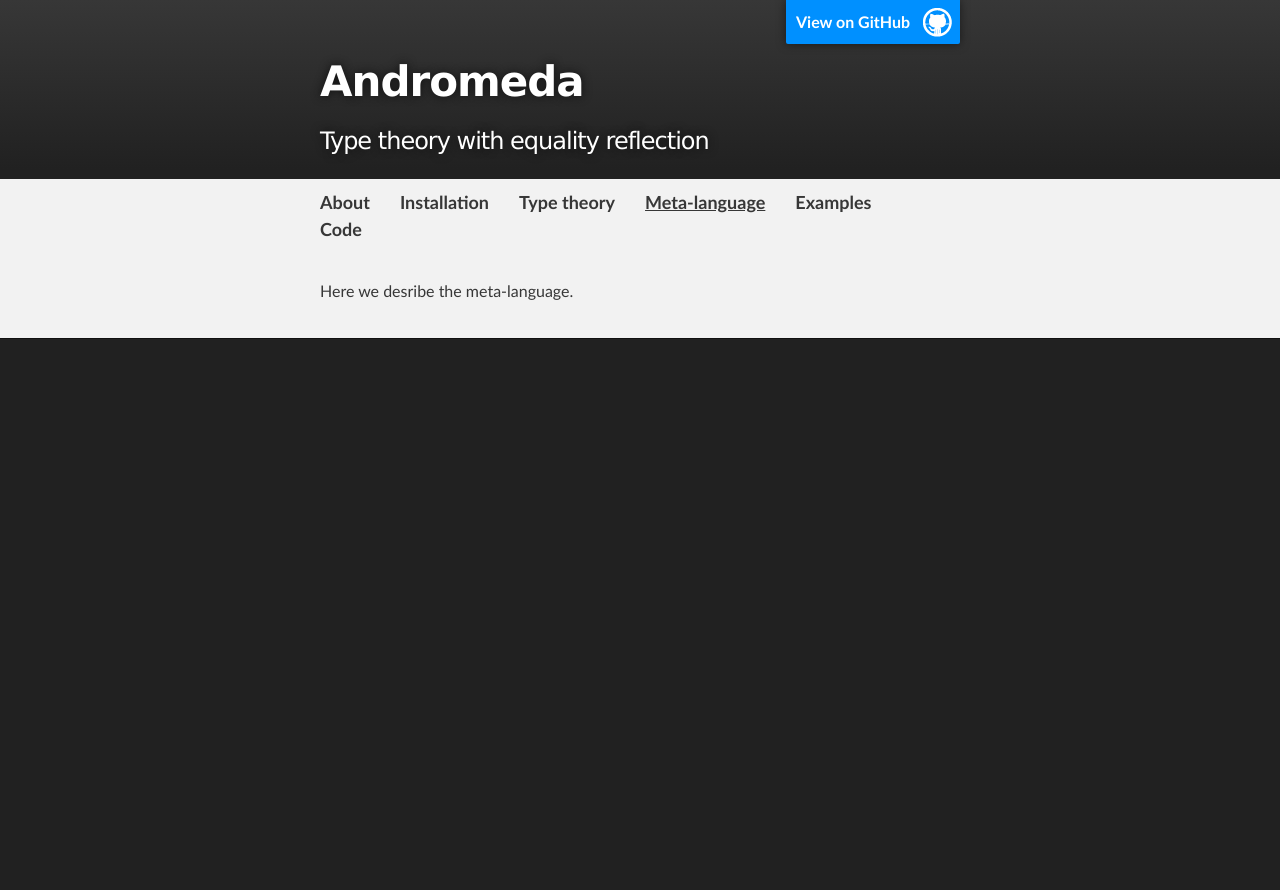
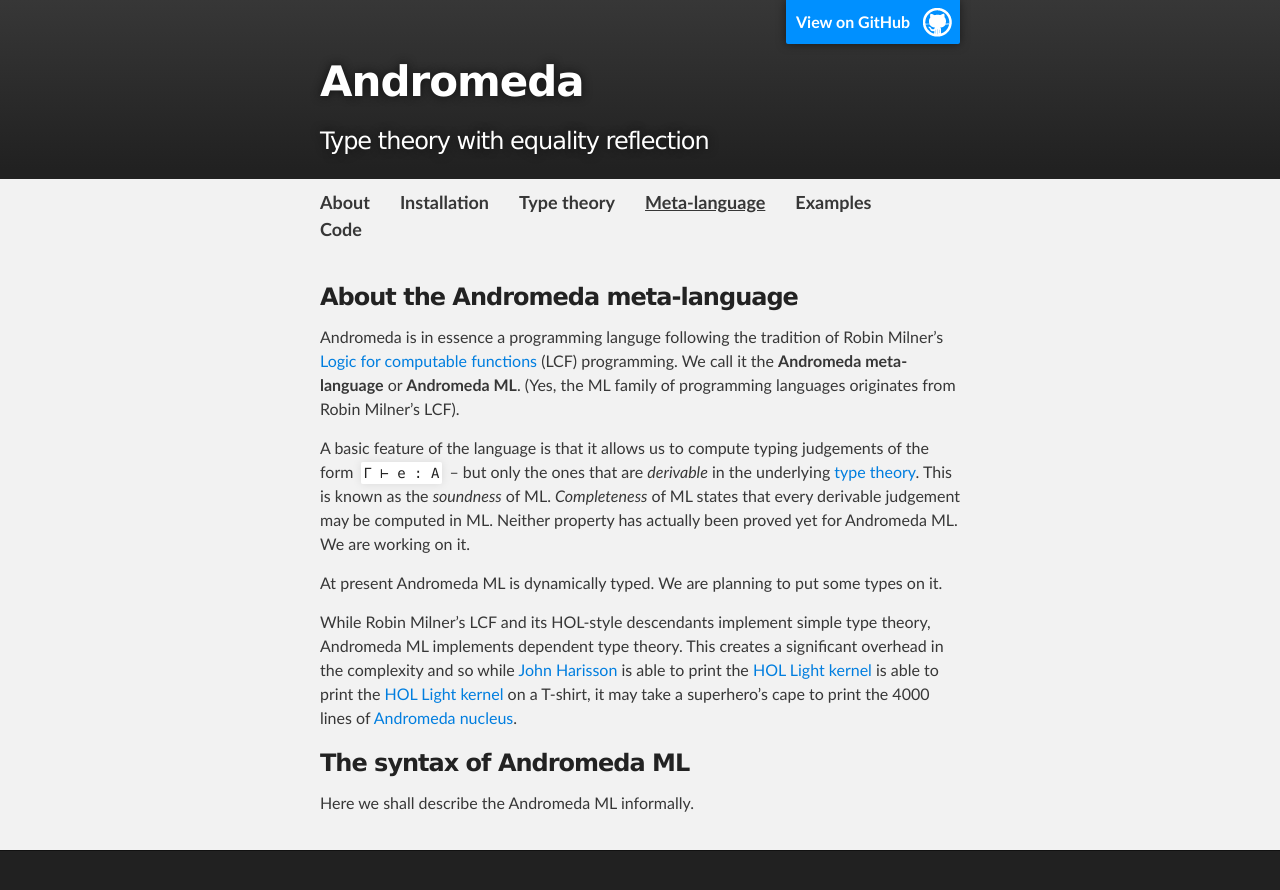
Before and after one commit to Andromedans/andromeda, a Jekyll site: the page built from meta-language.md, in a window 1280 px wide. Shown: the top 890 px of the page. Built offline with Jekyll 4.4.1, drawn with Linux system fonts in a browser that asks for light colours.

Commit message:
A bit of intro to Andromeda ML.

```diff
--- a/meta-language.md
+++ b/meta-language.md
@@ -4,4 +4,29 @@
 layout: page
 ---
 
-Here we desribe the meta-language.
+### About the Andromeda meta-language
+
+Andromeda is in essence a programming languge following the tradition of Robin Milner's
+[Logic for computable
+functions](http://i.stanford.edu/pub/cstr/reports/cs/tr/72/288/CS-TR-72-288.pdf) (LCF)
+programming. We call it the **Andromeda meta-language** or **Andromeda ML**. (Yes, the ML
+family of programming languages originates from Robin Milner's LCF).
+
+A basic feature of the language is that it allows us to compute typing judgements of the
+form `Γ ⊢ e : A` – but only the ones that are *derivable* in the underlying
+[type theory](type-theory.html). This is known as the *soundness* of ML. *Completeness* of
+ML states that every derivable judgement may be computed in ML. Neither property has
+actually been proved yet for Andromeda ML. We are working on it.
+
+At present Andromeda ML is dynamically typed. We are planning to put some types on it.
+
+While Robin Milner's LCF and its HOL-style descendants implement simple type theory,
+Andromeda ML implements dependent type theory. This creates a significant overhead in the
+complexity and so while [John Harisson](http://www.cl.cam.ac.uk/~jrh13/) is able to print
+the [HOL Light kernel](http://www.cl.cam.ac.uk/~jrh13/) is able to print the
+[HOL Light kernel]() on a T-shirt, it may take a superhero's cape to print the 4000 lines
+of [Andromeda nucleus](https://en.wikipedia.org/wiki/Andromeda_Galaxy#Nucleus).
+
+### The syntax of Andromeda ML
+
+Here we shall describe the Andromeda ML informally.
```
